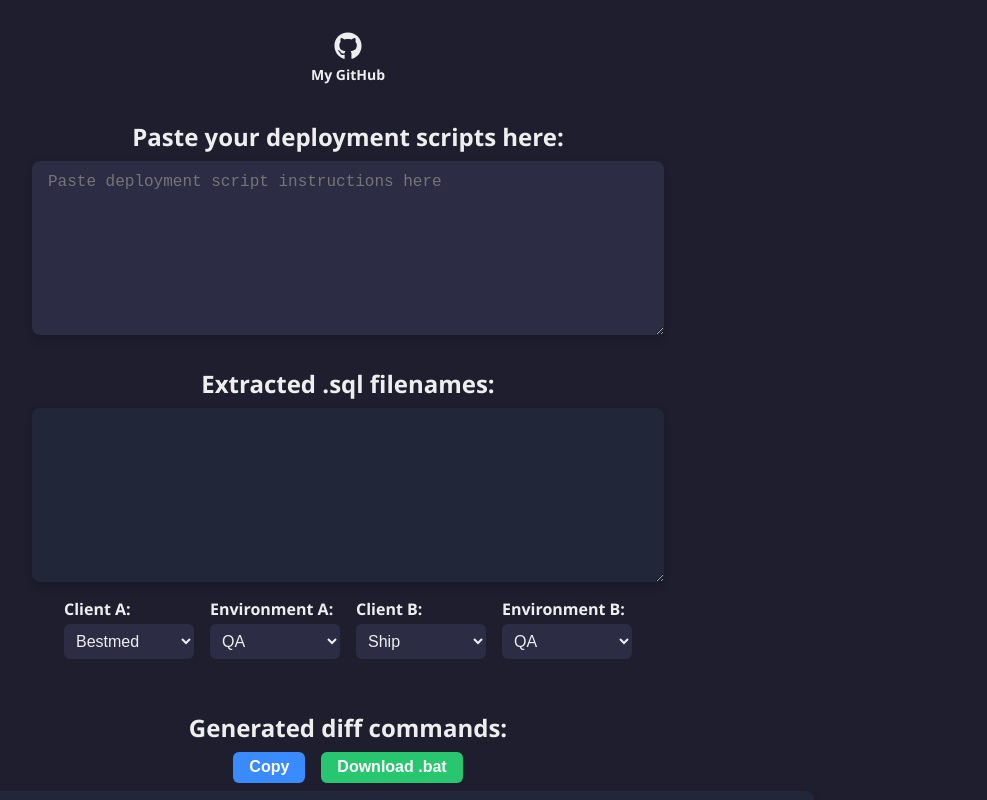
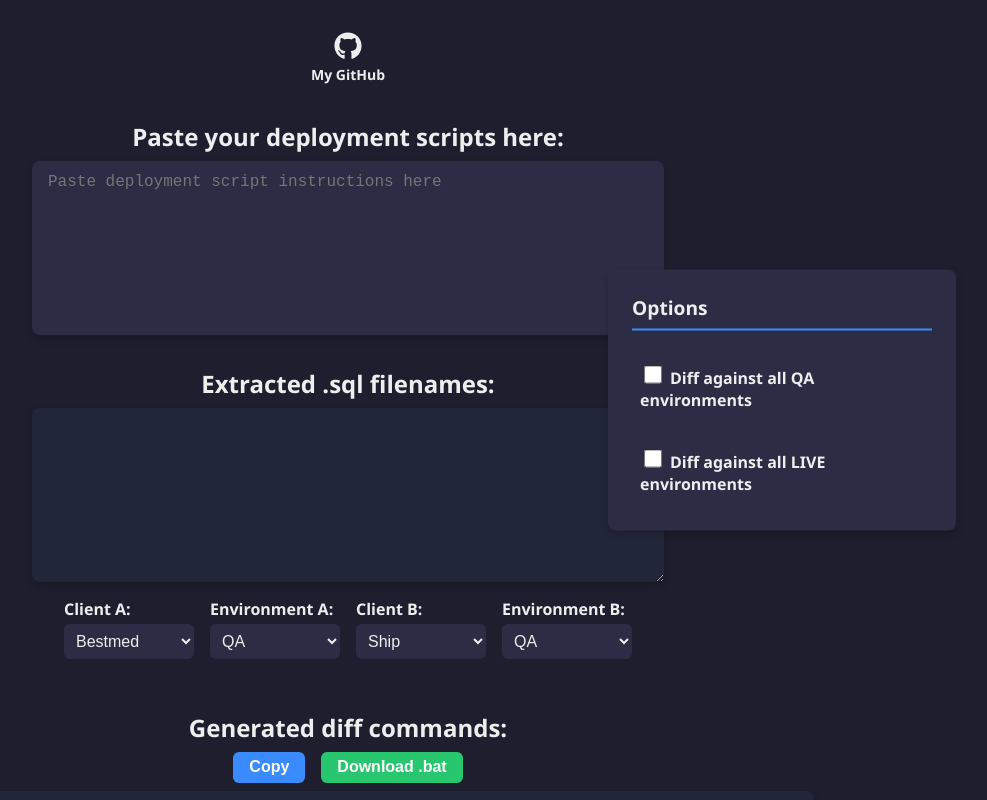
Before and after one commit to senjumomo/diff-script, a React (Create React App) app: page / in a window 1280 px wide. Shown: the top 800 px of the page, without its empty margins (292-1279 px from the left). Built offline with nearby package versions, Linux system fonts and the light colour scheme.

Commit message:
Add QA and LIVE diff options with improved layout

```diff
--- a/src/App.js
+++ b/src/App.js
@@ -74,22 +74,63 @@ function App() {
   const [clientB, setClientB] = useState(initialClientB);
   const [envB, setEnvB] = useState(initialEnvB);
   const [diffCommands, setDiffCommands] = useState("");
+  const [diffAllQA, setDiffAllQA] = useState(false);
+  const [diffAllProd, setDiffAllProd] = useState(false);
 
   const extractFiles = (text) => {
     const matches = text.match(/\b[\w\-_]+\.sql\b/gi);
     return matches || [];
   };
 
-  const updateOutputs = (text, clientAVal, envAVal, clientBVal, envBVal) => {
+  const updateOutputs = (text, clientAVal, envAVal, clientBVal, envBVal, diffAllQAMode, diffAllProdMode) => {
     const files = extractFiles(text);
     setOutputFiles(files.join("\n"));
 
-    const pathA =
-      clientPaths[clientAVal]?.[envAVal] || "";
-    const pathB =
-      clientPaths[clientBVal]?.[envBVal] || "";
+    const pathA = clientPaths[clientAVal]?.[envAVal] || "";
 
-    if (files.length && pathA && pathB) {
+    if (!files.length || !pathA) {
+      setDiffCommands("");
+      return;
+    }
+
+    if (diffAllQAMode || diffAllProdMode) {
+      // Determine target environment based on which toggle is active
+      const targetEnv = diffAllQAMode ? "QA" : "LIVE";
+
+      // Diff against all other clients in the target environment
+      const targetClients = clients.filter(c => {
+        // Exclude the source client
+        if (c === clientAVal) return false;
+        // Check if the target client has the target environment
+        const hasEnv = clientPaths[c]?.[targetEnv];
+        return hasEnv !== undefined;
+      });
+
+      if (targetClients.length === 0) {
+        setDiffCommands("");
+        return;
+      }
+
+      let allCommands = [];
+
+      targetClients.forEach(targetClient => {
+        const pathB = clientPaths[targetClient][targetEnv];
+        allCommands.push(`\n# ========================================`);
+        allCommands.push(`# ${clientAVal} (${envAVal}) → ${targetClient} (${targetEnv})`);
+        allCommands.push(`# ========================================`);
+
+        files.forEach(file => {
+          const diffFile = `${clientAVal}_to_${targetClient}_${file.replace(/\.sql$/i, ".diff")}`;
+          allCommands.push(`diff -iwc "${pathA}\\${file}" "${pathB}\\${file}" > ${diffFile}`);
+        });
+      });
+
+      setDiffCommands(allCommands.join("\n"));
+    } else {
+      // Original single diff logic
+      const pathB = clientPaths[clientBVal]?.[envBVal] || "";
+
+      if (pathB) {
         const diffs = files.map((file) => {
           const diffFile = file.replace(/\.sql$/i, ".diff");
           return `diff -iwc "${pathA}\\${file}" "${pathB}\\${file}" > ${diffFile}`;
@@ -98,12 +139,13 @@ function App() {
       } else {
         setDiffCommands("");
       }
+    }
   };
 
   const onInputChange = (e) => {
     const val = e.target.value;
     setInputText(val);
-    updateOutputs(val, clientA, envA, clientB, envB);
+    updateOutputs(val, clientA, envA, clientB, envB, diffAllQA, diffAllProd);
   };
 
   const onClientAChange = (e) => {
@@ -111,13 +153,13 @@ function App() {
     setClientA(val);
     const env = getEnvForClient(val);
     setEnvA(env);
-    updateOutputs(inputText, val, env, clientB, envB);
+    updateOutputs(inputText, val, env, clientB, envB, diffAllQA, diffAllProd);
   };
 
   const onEnvAChange = (e) => {
     const val = e.target.value;
     setEnvA(val);
-    updateOutputs(inputText, clientA, val, clientB, envB);
+    updateOutputs(inputText, clientA, val, clientB, envB, diffAllQA, diffAllProd);
   };
 
   const onClientBChange = (e) => {
@@ -125,13 +167,27 @@ function App() {
     setClientB(val);
     const env = getEnvForClient(val);
     setEnvB(env);
-    updateOutputs(inputText, clientA, envA, val, env);
+    updateOutputs(inputText, clientA, envA, val, env, diffAllQA, diffAllProd);
   };
 
   const onEnvBChange = (e) => {
     const val = e.target.value;
     setEnvB(val);
-    updateOutputs(inputText, clientA, envA, clientB, val);
+    updateOutputs(inputText, clientA, envA, clientB, val, diffAllQA, diffAllProd);
+  };
+
+  const onDiffAllQAToggle = () => {
+    const newValue = !diffAllQA;
+    setDiffAllQA(newValue);
+    if (newValue) setDiffAllProd(false); // Only one can be active
+    updateOutputs(inputText, clientA, envA, clientB, envB, newValue, false);
+  };
+
+  const onDiffAllProdToggle = () => {
+    const newValue = !diffAllProd;
+    setDiffAllProd(newValue);
+    if (newValue) setDiffAllQA(false); // Only one can be active
+    updateOutputs(inputText, clientA, envA, clientB, envB, false, newValue);
   };
 
   const copyToClipboard = () => {
@@ -169,12 +225,47 @@ function App() {
       </a>
 
       <h2 style={styles.heading}>Paste your deployment scripts here:</h2>
+
+      <div style={styles.topContainer}>
         <textarea
           value={inputText}
           onChange={onInputChange}
           placeholder="Paste deployment script instructions here"
           style={styles.textarea}
         />
+      </div>
+
+      <div style={styles.optionsPaneContainer}>
+        <div style={styles.optionsPane}>
+          <h3 style={styles.optionsPaneTitle}>Options</h3>
+
+          {/* Toggle for diff all QA clients */}
+          <div style={styles.toggleBox}>
+            <label style={styles.label}>
+              <input
+                type="checkbox"
+                checked={diffAllQA}
+                onChange={onDiffAllQAToggle}
+                style={styles.checkbox}
+              />
+              Diff against all QA environments
+            </label>
+          </div>
+
+          {/* Toggle for diff all LIVE clients */}
+          <div style={styles.toggleBox}>
+            <label style={styles.label}>
+              <input
+                type="checkbox"
+                checked={diffAllProd}
+                onChange={onDiffAllProdToggle}
+                style={styles.checkbox}
+              />
+              Diff against all LIVE environments
+            </label>
+          </div>
+        </div>
+      </div>
 
       <h2 style={{ ...styles.heading, marginTop: "2rem" }}>
         Extracted .sql filenames:
@@ -291,7 +382,8 @@ const styles = {
   diffTextarea: {
     width: "100%",
     maxWidth: "900px",
-    height: "150px",
+    minHeight: "300px",
+    maxHeight: "600px",
     padding: "0.75rem 1rem",
     fontSize: "1rem",
     borderRadius: "8px",
@@ -304,6 +396,19 @@ const styles = {
     overflowX: "auto",
     fontFamily: "monospace",
   },
+  topContainer: {
+    display: "flex",
+    justifyContent: "center",
+    width: "100%",
+    alignItems: "center",
+  },
+  optionsPaneContainer: {
+    position: "fixed",
+    right: "2rem",
+    top: "50%",
+    transform: "translateY(-50%)",
+    zIndex: 1000,
+  },
   dropdownContainer: {
     display: "flex",
     justifyContent: "center",
@@ -311,6 +416,26 @@ const styles = {
     flexWrap: "wrap",
     maxWidth: "900px",
     marginTop: "1rem",
+  },
+  optionsPane: {
+    display: "flex",
+    flexDirection: "column",
+    gap: "1rem",
+    padding: "1.5rem",
+    backgroundColor: "#2c2c44",
+    borderRadius: "8px",
+    boxShadow: "0 4px 8px rgba(0,0,0,0.2)",
+    minWidth: "250px",
+    maxWidth: "300px",
+    height: "fit-content",
+  },
+  optionsPaneTitle: {
+    margin: "0 0 0.5rem 0",
+    fontSize: "1.2rem",
+    fontWeight: "600",
+    color: "#eee",
+    borderBottom: "2px solid #3a8bff",
+    paddingBottom: "0.5rem",
   },
   dropdownBox: {
     display: "flex",
@@ -356,6 +481,21 @@ const styles = {
     color: "#fff",
     cursor: "pointer",
   },
+  toggleBox: {
+    display: "flex",
+    flexDirection: "column",
+    justifyContent: "center",
+    minWidth: "200px",
+    padding: "0.5rem",
+    backgroundColor: "#2c2c44",
+    borderRadius: "6px",
+  },
+  checkbox: {
+    marginRight: "0.5rem",
+    width: "18px",
+    height: "18px",
+    cursor: "pointer",
+  },
 };
 
 export default App;
```
Also changed, not shown: 1 other file (tests, documents, lock files or other folders). Lines whose indentation alone changed are shown as unchanged.
